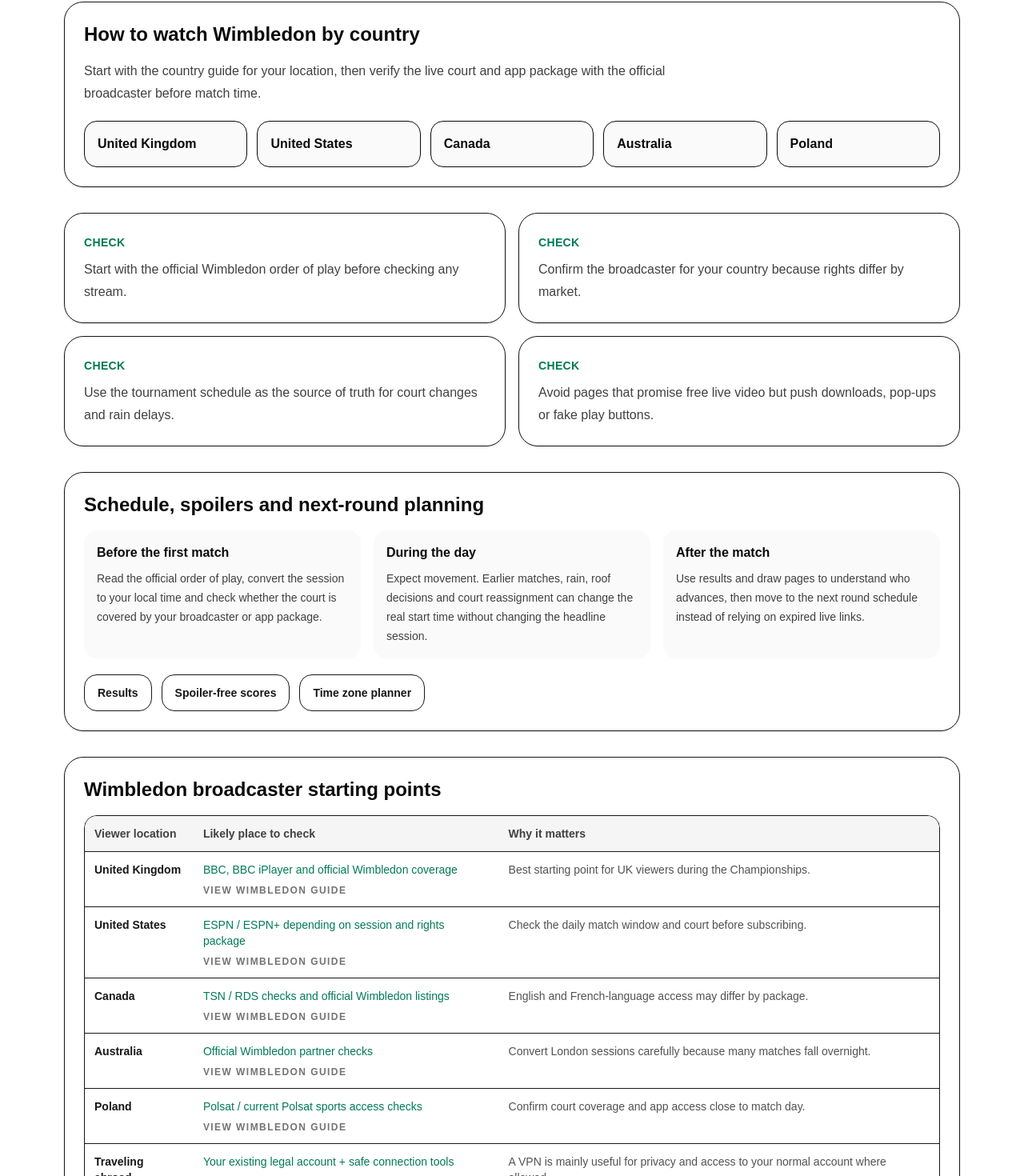
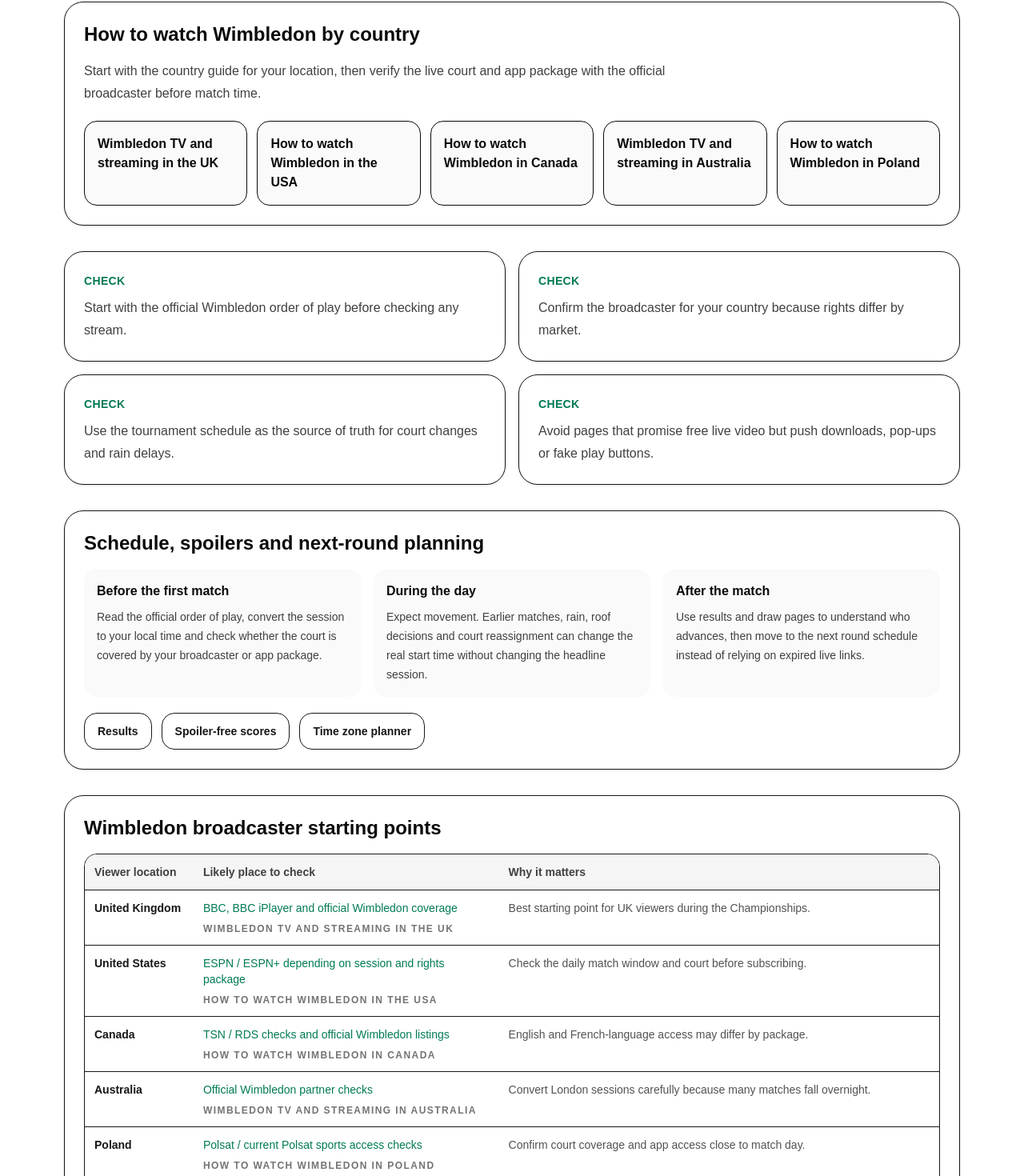
Before and after one commit to 8dqqd57hyh-rgb/watch-tennis-today, a Next.js app: page /wimbledon-live in a window 1280 px wide. Shown: the part 607-2077 px from the top of the page at 80% size. Built offline with nearby package versions, Linux system fonts and the light colour scheme; no server answers.

Commit message:
Verify Wimbledon country SEO pages

```diff
--- a/app/components/WimbledonGuidePage.tsx
+++ b/app/components/WimbledonGuidePage.tsx
@@ -18,6 +18,7 @@ const officialChecks = [
 const countryOptions = [
   {
     country: "United Kingdom",
+    guideLabel: "Wimbledon TV and streaming in the UK",
     services: "BBC, BBC iPlayer and official Wimbledon coverage",
     note: "Best starting point for UK viewers during the Championships.",
     href: affiliateLinks.bbc,
@@ -25,6 +26,7 @@ const countryOptions = [
   },
   {
     country: "United States",
+    guideLabel: "How to watch Wimbledon in the USA",
     services: "ESPN / ESPN+ depending on session and rights package",
     note: "Check the daily match window and court before subscribing.",
     href: affiliateLinks.espn,
@@ -32,6 +34,7 @@ const countryOptions = [
   },
   {
     country: "Canada",
+    guideLabel: "How to watch Wimbledon in Canada",
     services: "TSN / RDS checks and official Wimbledon listings",
     note: "English and French-language access may differ by package.",
     href: "https://www.wimbledon.com/en_GB/about/tv_coverage.html",
@@ -39,6 +42,7 @@ const countryOptions = [
   },
   {
     country: "Australia",
+    guideLabel: "Wimbledon TV and streaming in Australia",
     services: "Official Wimbledon partner checks",
     note: "Convert London sessions carefully because many matches fall overnight.",
     href: "https://www.wimbledon.com/en_GB/about/tv_coverage.html",
@@ -46,6 +50,7 @@ const countryOptions = [
   },
   {
     country: "Poland",
+    guideLabel: "How to watch Wimbledon in Poland",
     services: "Polsat / current Polsat sports access checks",
     note: "Confirm court coverage and app access close to match day.",
     href: "https://www.wimbledon.com/en_GB/about/tv_coverage.html",
@@ -53,6 +58,7 @@ const countryOptions = [
   },
   {
     country: "Traveling abroad",
+    guideLabel: "Best VPN for Wimbledon travel viewing",
     services: "Your existing legal account + safe connection tools",
     note: "A VPN is mainly useful for privacy and access to your normal account where allowed.",
     href: affiliateLinks.nordvpn,
@@ -183,7 +189,7 @@ export default function WimbledonGuidePage({
               href={option.guideHref}
               className="rounded-2xl border bg-neutral-50 p-4 font-bold text-neutral-950 hover:bg-white"
             >
-              {option.country}
+              {option.guideLabel}
             </a>
           ))}
         </div>
@@ -243,7 +249,7 @@ export default function WimbledonGuidePage({
                       href={option.guideHref}
                       className="mt-2 block text-xs font-black uppercase tracking-[0.12em] text-neutral-500 underline-offset-4 hover:text-emerald-700 hover:underline"
                     >
-                      View Wimbledon guide
+                      {option.guideLabel}
                     </a>
                   </td>
                   <td className="p-3 text-neutral-600">{option.note}</td>
--- a/app/wimbledon/page.tsx
+++ b/app/wimbledon/page.tsx
@@ -51,9 +51,9 @@ export default function Page() {
       </div>
     </section>
     <section className="mt-8 rounded-3xl border border-zinc-200 bg-white p-6 shadow-sm">
-      <h2 className="text-2xl font-black">Country-specific watching notes</h2>
+      <h2 className="text-2xl font-black">How to watch Wimbledon by country</h2>
       <p className="mt-3 text-sm leading-7 text-zinc-700">Grand Slam rights are country-specific. Start with the country guide closest to your location, then verify the exact event, court and subscription package on the broadcaster website.</p>
-      <div className="mt-4 flex flex-wrap gap-3"><Link className="rounded-2xl bg-zinc-100 px-4 py-3 font-bold" href="/how-to-watch-wimbledon-in-usa">USA Wimbledon guide</Link><Link className="rounded-2xl bg-zinc-100 px-4 py-3 font-bold" href="/how-to-watch-wimbledon-in-uk">UK Wimbledon guide</Link><Link className="rounded-2xl bg-zinc-100 px-4 py-3 font-bold" href="/how-to-watch-wimbledon-in-canada">Canada Wimbledon guide</Link><Link className="rounded-2xl bg-zinc-100 px-4 py-3 font-bold" href="/how-to-watch-wimbledon-in-australia">Australia Wimbledon guide</Link><Link className="rounded-2xl bg-zinc-100 px-4 py-3 font-bold" href="/how-to-watch-wimbledon-in-poland">Poland Wimbledon guide</Link><Link className="rounded-2xl bg-zinc-100 px-4 py-3 font-bold" href="/where-to-watch-wimbledon">All Wimbledon broadcaster checks</Link></div>
+      <div className="mt-4 flex flex-wrap gap-3"><Link className="rounded-2xl bg-zinc-100 px-4 py-3 font-bold" href="/how-to-watch-wimbledon-in-usa">How to watch Wimbledon in the USA</Link><Link className="rounded-2xl bg-zinc-100 px-4 py-3 font-bold" href="/how-to-watch-wimbledon-in-uk">Wimbledon TV and streaming in the UK</Link><Link className="rounded-2xl bg-zinc-100 px-4 py-3 font-bold" href="/how-to-watch-wimbledon-in-canada">How to watch Wimbledon in Canada</Link><Link className="rounded-2xl bg-zinc-100 px-4 py-3 font-bold" href="/how-to-watch-wimbledon-in-australia">Wimbledon TV and streaming in Australia</Link><Link className="rounded-2xl bg-zinc-100 px-4 py-3 font-bold" href="/how-to-watch-wimbledon-in-poland">How to watch Wimbledon in Poland</Link><Link className="rounded-2xl bg-zinc-100 px-4 py-3 font-bold" href="/where-to-watch-wimbledon">All Wimbledon broadcaster checks</Link></div>
     </section>
     <section className="mt-8 rounded-3xl border border-zinc-200 bg-white p-6 shadow-sm">
       <h2 className="text-2xl font-black">Player storylines to follow</h2>
```
Also changed, not shown: 1 other file (tests, documents, lock files or other folders).
